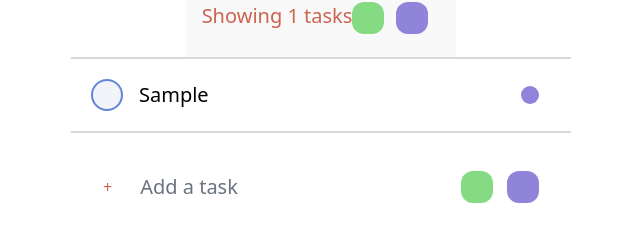
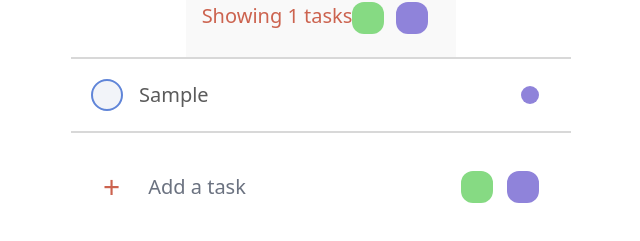
Before and after one commit to ammanabua/typescript-todo-app, a React (Create React App) app: page / in a window 1280 px wide. Both pictures are taken after typing "Sample" into the empty fields and a click on the button "Add a task". Shown: the part 327-568 px from the top of the page, without its empty margins (319-959 px from the left). Built offline with nearby package versions, Linux system fonts and the light colour scheme.

Commit message:
fix text

```diff
--- a/src/components/AddTodo.tsx
+++ b/src/components/AddTodo.tsx
@@ -39,7 +39,7 @@ export const AddTodo: React.FC = () => {
   return(
     <form onSubmit={handleSubmitTodo} className="w-full flex justify-between items-center p-8 border-t-2 border-border-grey rounded-b-[40px]">
       <div className='flex'>
-          <button className=' text-[#CC634F]' type="submit" aria-label="Add a task">
+          <button className='text-3xl text-[#CC634F]' type="submit" aria-label="Add a task">
           +
           </button>
           <input value={task} className='border-none ml-4 text-xl w-full' type="text" name="task" onChange={handleChange} placeholder="Add a task" />
--- a/src/components/Row.tsx
+++ b/src/components/Row.tsx
@@ -25,8 +25,7 @@ export const Row: React.FC<Props> = ({ todo: { id, task, isCompleted, tag }, han
                 onChange={() => handleCheckTodo(id)}
             />
             <p
-                className='
-                ml-2 text-xl font-normal'>{task}</p>
+                className='text-text-grey ml-2 text-xl font-normal'>{task}</p>
         </div>
         <div
             className='w-1/6 flex justify-end items-center'>
--- a/tailwind.config.js
+++ b/tailwind.config.js
@@ -13,9 +13,16 @@ module.exports = {
       "check-grey": "#F2F4F9",
       "border-grey": "#D8D8D8",
       "tag-outline": "#F5F5F5",
-      "place-grey": "#B3B3B3"
+      "place-grey": "#B3B3B3",
+      "text-grey": "#5B5B5B"
     },
-    extend: {},
+    extend: {
+      fontFamily: {
+        'montserrat': ['Montserrat'],
+        'lato': ['Lato'],
+        'garamond': ['Garamond']
+      }
+    },
   },
   plugins: [require("@tailwindcss/forms")],
 }
```
Also changed, not shown: 1 other file (tests, documents, lock files or other folders).
